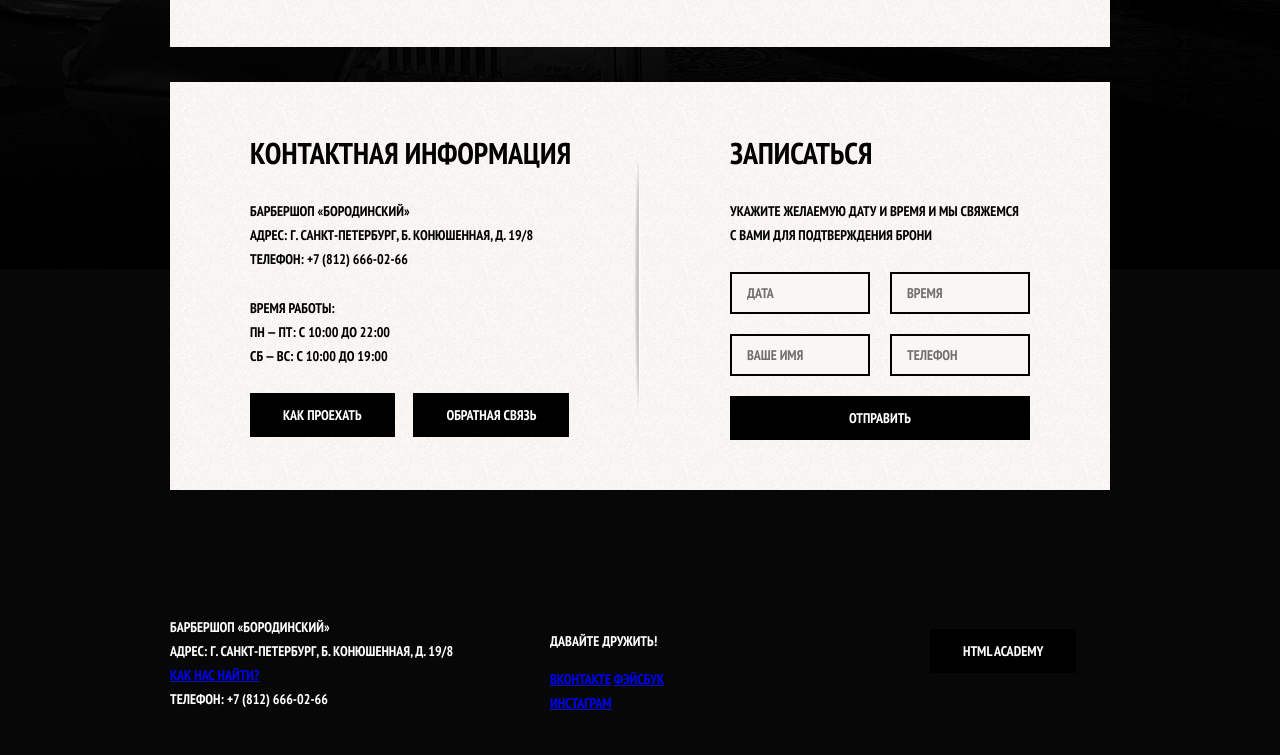
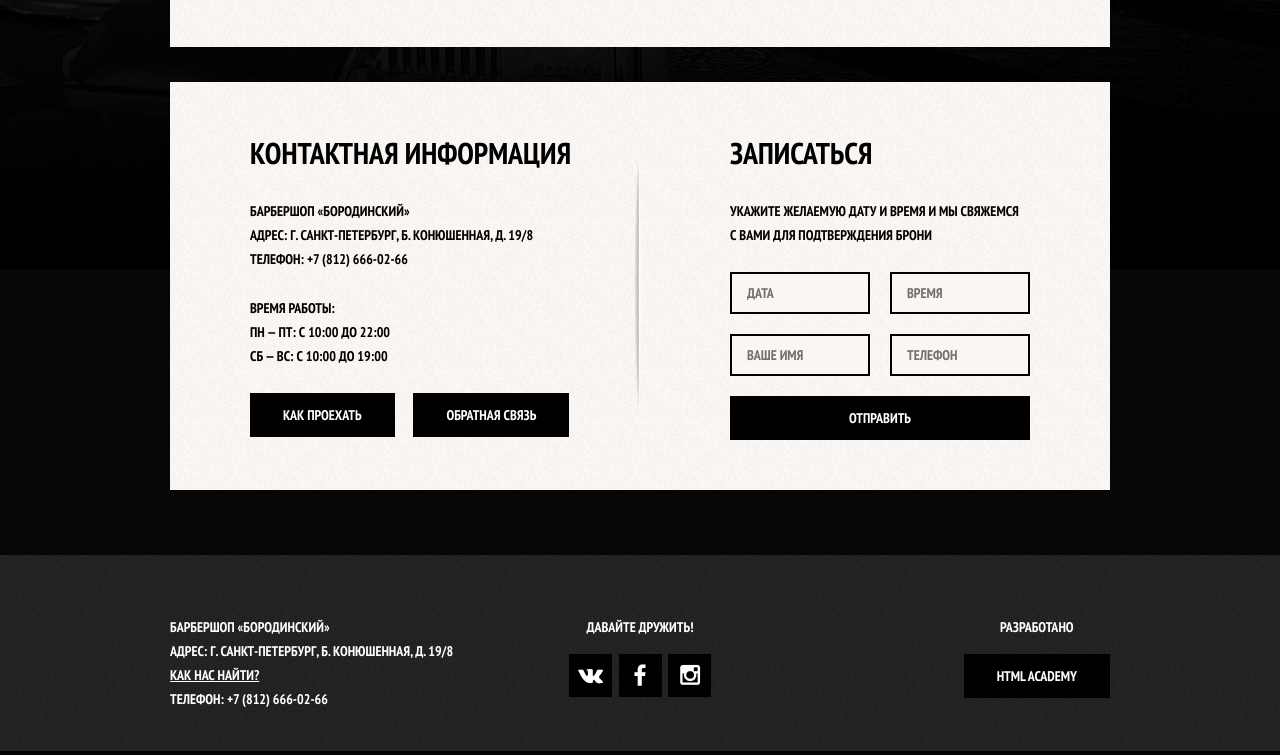
Before and after one commit to alex-y-kuznetsov/196191-barbershop, a plain HTML site: page index.html in a window 1280 px wide. Shown: the part 1000-1755 px from the top of the page. Drawn offline with Linux system fonts and the light colour scheme.

Commit message:
Оформление главной страницы

```diff
--- a/css/style.css
+++ b/css/style.css
@@ -266,6 +266,8 @@ h2 {
   margin-top: 65px;
   padding-top: 60px;
   padding-bottom: 40px;
+  color: #ffffff;
+  background: #252525 url("../img/barbershop-footer-texture.png");
 }
 .footer-contacts {
   float: left;
@@ -273,15 +275,66 @@ h2 {
   min-height: 90px;
   margin-right: 60px;
 }
+.footer-contacts a {
+  color: #ffffff;
+}
+.footer-contacts a:hover {
+  text-decoration: none;
+}
 .footer-social {
   float: left;
-  width: 140px;
-  min-height: 90px;
+  width: 180px;
+  text-align: center;
+}
+.footer-social p {
+  margin: 0;
+  margin-bottom: 15px;
+}
+.social-btn {
+  display: inline-block;
+  width: 43px;
+  height: 43px;
+  margin: 0 2px;
+  background: #000000 url("../img/barbershop-social-icons.png") no-repeat center;
+  font-size: 0;
+  vertical-align: top;
+  text-decoration: none;
+  transition:
+    background-position 0.5s;
+}
+.social-btn-vk {
+  background-position: 0 0;
+}
+.social-btn-vk:hover {
+  background-position: 0 -44px;
+}
+.social-btn-fb {
+  background-position: -44px 0;
+}
+.social-btn-fb:hover {
+  background-position: -44px -44px;
+}
+.social-btn-inst {
+  background-position: -86px 0;
+}
+.social-btn-inst:hover {
+  background-position: -86px -44px;
 }
 .footer-copyright {
   float: right;
-  width: 180px;
-  min-height: 90px;
+  max-width: 180px;
+}
+.footer-copyright p {
+  margin: 0;
+  margin-bottom: 15px;
+  text-align: center;
+}
+.footer-copyright .btn {
+  margin: 0;
+}
+.footer-copyright .btn:hover {
+  background-color: #ffffff;
+  color: #000000;
 }
 .manufacturers {
   float: left;
--- a/index.html
+++ b/index.html
@@ -112,7 +112,7 @@
           <a class="social-btn social-btn-inst" href="#">Инстаграм</a>
         </section>
         <section class="footer-copyright">
-          <p></p>
+          <p>Разработано</p>
           <a class="btn" href="https://htmlacademy.ru">HTML Academy</a>
         </section>
       </div>
```
